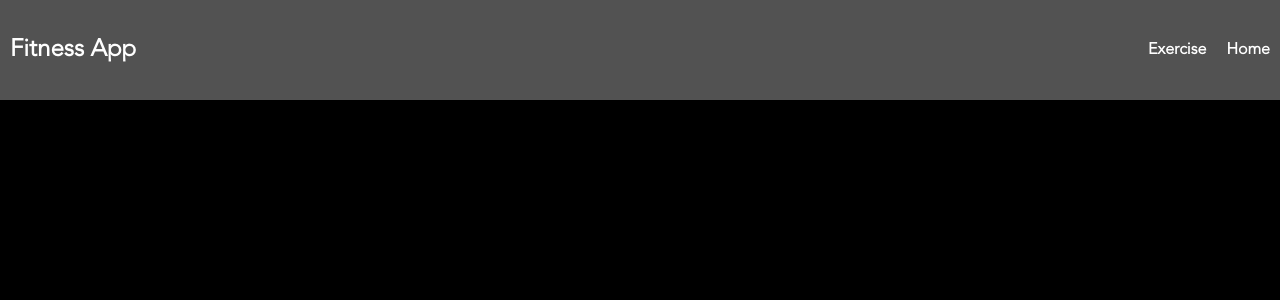
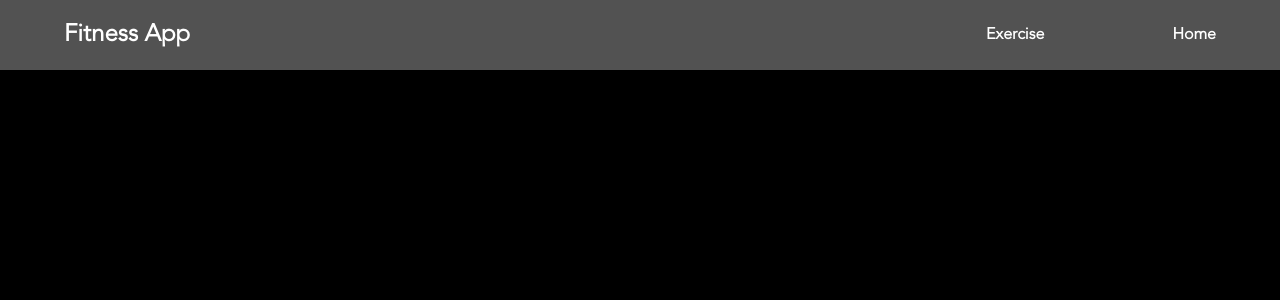
Before and after one commit to stcejorPmodnar/altariel, a PHP site: page / in a window 1280 px wide. Shown: the top 300 px of the page. Run offline with PHP 8.4, Linux system fonts and the light colour scheme.

Commit message:
Changing to percent margins

```diff
--- a/stylesheets/main.css
+++ b/stylesheets/main.css
@@ -20,7 +20,7 @@ h1, h2, h3, h4, h5, h6 {
 #navbar {
     background-color: #525252;
     width: 100%;
-    height: 100px;
+    height: 70px;
 }
 
 #navbar > * {
@@ -28,11 +28,11 @@ h1, h2, h3, h4, h5, h6 {
 }
 
 .navbar-link-text, .navbar-link-text:link, .navbar-link-text:visited {
-    margin-left: 10px;
-    margin-right: 10px;
+    margin-left: 5%;
+    margin-right: 5%;
     text-decoration: none;
     float: right;
-    line-height: 100px;
+    line-height: 70px;
 }
 
 .navbar-link-text:hover > h4, .navbar-link-text:active > h4 {
@@ -40,6 +40,6 @@ h1, h2, h3, h4, h5, h6 {
 }
 
 #navbar-title {
-    margin-left: 10px;
-    line-height: 100px;
+    margin-left: 5%;
+    line-height: 70px;
 }
```
